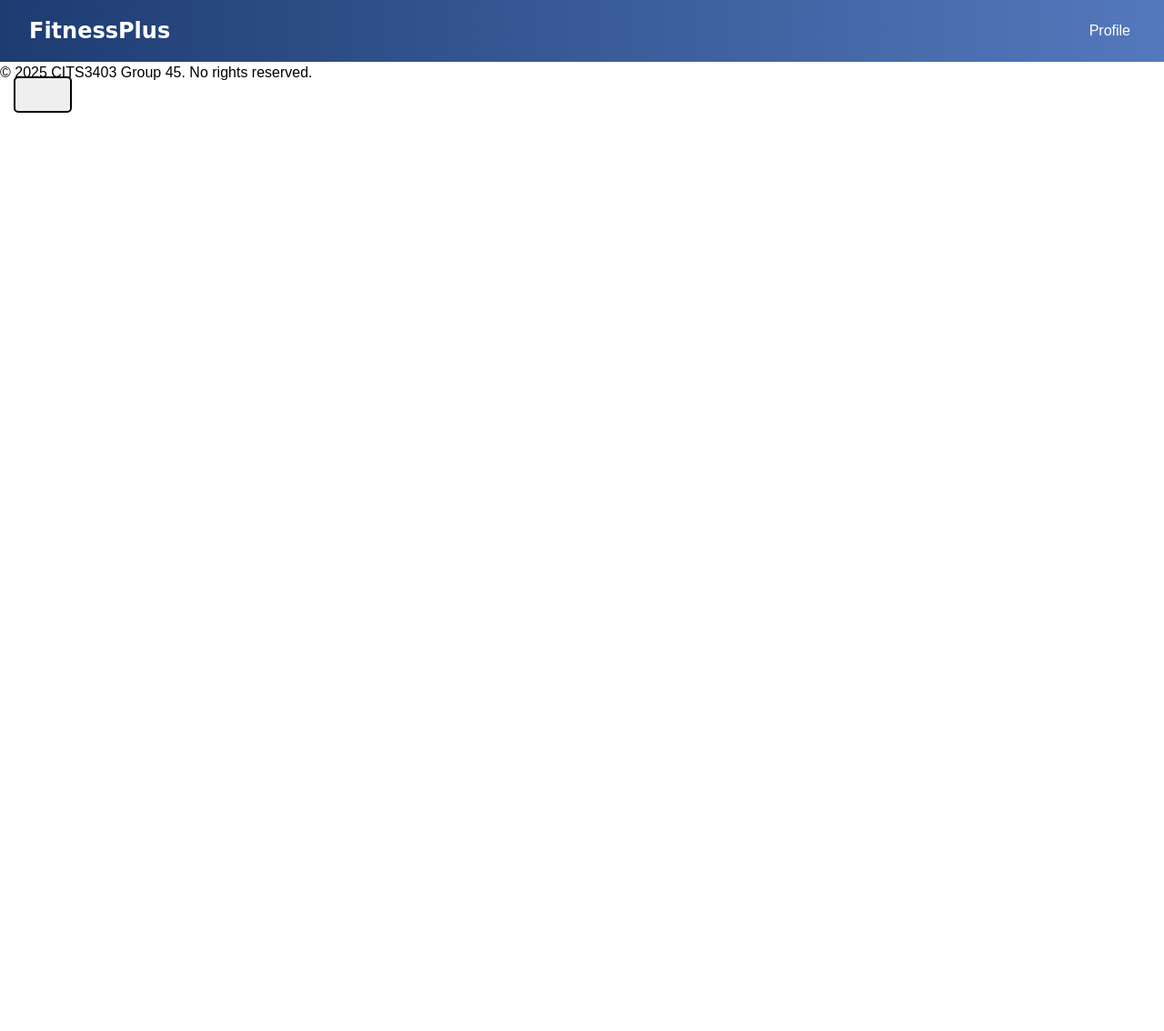
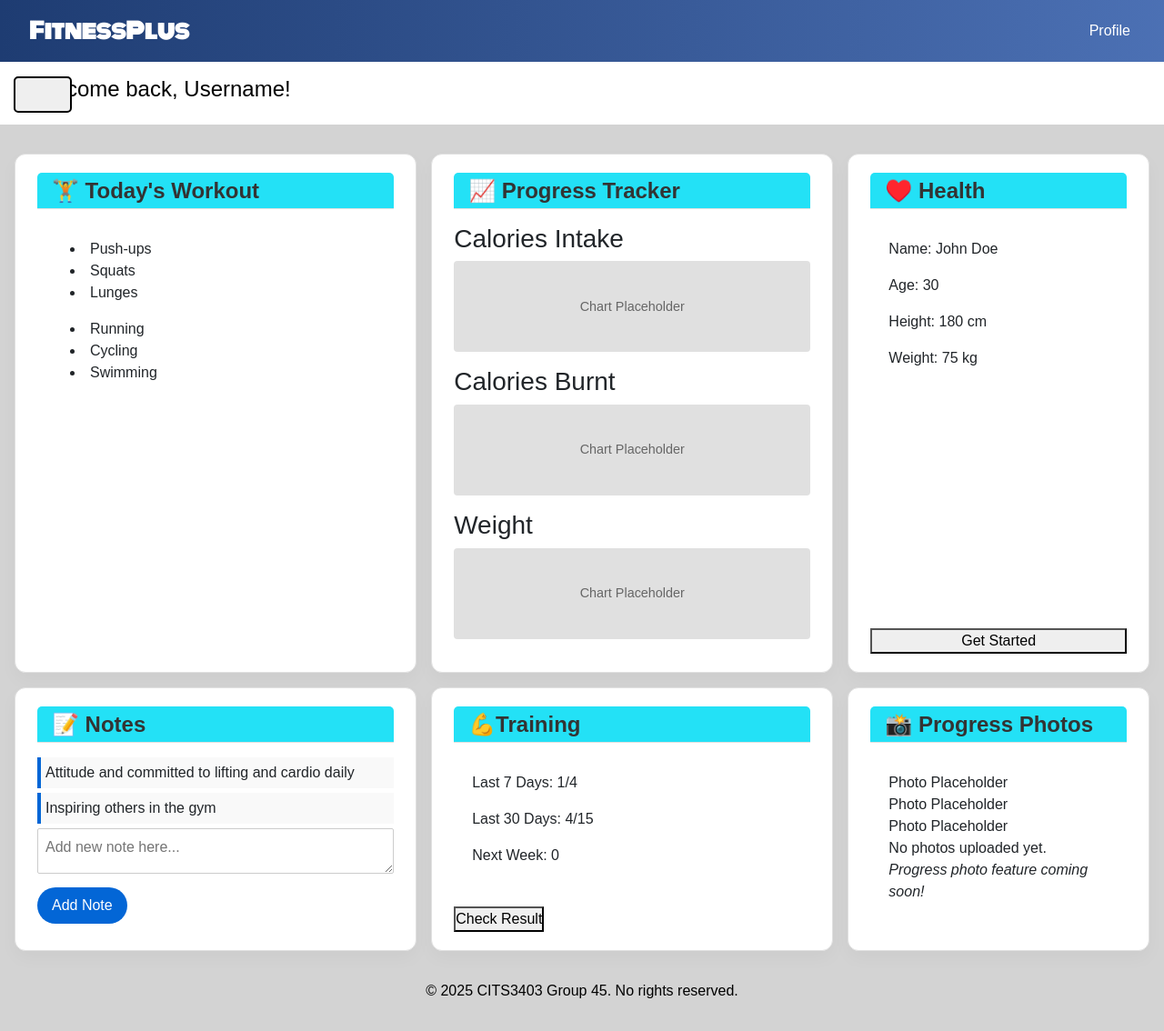
Before and after one commit to dhq-le/CITS3403, a Flask app: page / in a window 1280 px wide. Shown: the whole page at 91% size. Before the commit the page ends 124 px from the top, so only its background shows below. Run offline with Flask 3, Linux system fonts and the light colour scheme; the visitor is signed in with stand-in values (Sample User, id 1); some libraries are stand-ins or nearby versions.

Commit message:
feat(sidebar): merged sidebar with flask app and other pages.

```diff
--- a/app/__init__.py
+++ b/app/__init__.py
@@ -4,7 +4,7 @@
 application.config['SECRET_KEY'] = 'yoursecret-key'
 
 if __name__ == '__main__':
-    application.run(debug=True, port=8000)
+    application.run(debug=True)
 
 #need to import app.routes
 import app.routes
--- a/app/routes.py
+++ b/app/routes.py
@@ -25,7 +25,7 @@
         WorkoutPlan(session['username'], ["Push-ups", "Squats", "Lunges"]),
         WorkoutPlan(session['username'], ["Running", "Cycling", "Swimming"]),
     ]
-    return render_template('homepage.html', plans=plans)
+    return render_template('home.html', plans=plans)
 
 @application.route('/logout')
 def logout():
--- a/app/static/css/base.css
+++ b/app/static/css/base.css
@@ -24,6 +24,7 @@
 
 .sidebar {
 	z-index: 1000;
+	position: fixed;
 	background-color: var(--navbar-color);
 	color: var(--text-color);
 	transition: all 0.3s ease;
@@ -81,9 +82,9 @@
 }
 
 #menu-button {
+	position: fixed;
 	border: 2px solid;
 	border-radius: 5px;
-	position: absolute;
 	box-sizing: border-box;
 	display: inline-flex;
 	width: 4rem;
@@ -136,6 +137,7 @@
 	}
 
 	.main {
+		z-index: 1;
 		margin-left: 250px;
 		transition: margin-left 0.3s ease;
 	}
@@ -148,7 +150,6 @@
 /* Mobile view */
 @media (max-width: 768px) {
 	#menu-button {
-		position: absolute;
 		transform: translateX(-50%);
 		height: 50px;
 		bottom: 15%; /* Position from the top */
--- a/app/templates/base.html
+++ b/app/templates/base.html
@@ -3,41 +3,42 @@
 <head>
 	<meta charset="UTF-8">
 	<meta name="viewport" content="width=device-width, initial-scale=1.0">
+	<meta name="description" content="FitnessPlus App">
+
+	<title>{% block title %}FitnessPlus{% endblock %}</title>
+
+	{% block head %}
+	<!-- Fonts -->
+	<link href="https://fonts.googleapis.com/css2?family=Monoton&display=swap" rel="stylesheet">
+
+	<!-- BOOTSTRAP CSS CDN -->
+	<link href="https://cdn.jsdelivr.net/npm/bootstrap@5.3.5/dist/css/bootstrap.min.css" rel="stylesheet" integrity="sha384-SgOJa3DmI69IUzQ2PVdRZhwQ+dy64/BUtbMJw1MZ8t5HZApcHrRKUc4W0kG879m7" crossorigin="anonymous">
+	<!-- CSS Stylesheet -->
+	<link rel="stylesheet" href="{{ url_for('static', filename='css/base.css') }}">
 
 	<!-- BOXICONS -->
 	<link href='https://unpkg.com/boxicons@2.1.4/css/boxicons.min.css' rel='stylesheet'>
-	<!-- BOOTSTRAP CSS CDN -->
-	<link href="https://cdn.jsdelivr.net/npm/bootstrap@5.3.5/dist/css/bootstrap.min.css" rel="stylesheet" integrity="sha384-SgOJa3DmI69IUzQ2PVdRZhwQ+dy64/BUtbMJw1MZ8t5HZApcHrRKUc4W0kG879m7" crossorigin="anonymous">
-	<!-- CSS Styles (REPLACE WITH FLASK VERSION WHEN BACKEND IS ADDED) -->
-	<link rel="stylesheet" href="/app/static/css/base.css">
-	<!------ <link rel="stylesheet" href="{{ url_for('static', filename='css/base.css') }}"> -->
-
-	<!------ Favicon (REPLACE WITH FLASK VERSION WHEN BACKEND IS ADDED) -->
-	<link rel="icon" href="/app/static/images/favicon.ico" type="image/x-icon">
-	<link rel="shortcut icon" href="/app/static/images/favicon.ico" type="image/x-icon">
-	<!------
+	<!-- Favicon -->
 	<link rel="icon" href="{{ url_for('static', filename='images/favicon.ico') }}" type="image/x-icon">
 	<link rel="shortcut icon" href="{{ url_for('static', filename='images/favicon.ico') }}" type="image/x-icon">
-	-->
 
-	<!------ Meta description (CHANGE THIS LATER) -->
-	<meta name="description" content="Welcome to Gainsboro, the number 1 exercise app for all your needs!">
+	{% endblock %}
 </head>
 
 
 <body>
-
 	<!-- Header section -->
 		<!-- NAVIGATION BAR -->
+	<header>
 		<nav class="navbar" id="header-bar">
 			<div class="logo">FitnessPlus</div>
 			<div class="nav-links" id="header-nav-links">
 				  <a href="#">Profile</a>
 			</div>
 		</nav>
+	</header>
 
-
-	<!-- Navbar / Toggle -->
+	<!-- Menu Button -->
 	<div>
 		<button class="menu-button collapsed" type="button" id="menu-button">
 			<box-icon name='chevrons-right' id="menu-icon"></box-icon>
@@ -51,6 +52,9 @@
 				<ul class="nav flex-column p-3">
 					<li class="nav-item">
 						<a class="nav-link active" href="#">Start Course</a>
+					</li>
+					<li class="nav-item">
+						<a class="nav-link" href="#" href=" {{ url_for('index') }}">Home</a>
 					</li>
 					<li class="nav-item">
 						<a class="nav-link" href="#">Metrics</a>
@@ -69,20 +73,23 @@
 		</div>
 	</div>
 
+	<div class="main-content" id="main">
+		{% block content %} {% endblock %}
+	</div>
+
+
 	<!-- Footer section -->
-	<footer>
+	<footer class="text-center py-3">
 		<p>&copy; 2025 CITS3403 Group 45. No rights reserved.</p>
 	</footer>
 
+	{% block scripts %}
 	<!-- BOXICON JS -->
 	 <script src="https://unpkg.com/boxicons@2.1.4/dist/boxicons.js"></script>
-
 	<!-- BOOTSTRAP JS CDN -->
 	<script src="https://cdn.jsdelivr.net/npm/bootstrap@5.3.5/dist/js/bootstrap.bundle.min.js" integrity="sha384-k6d4wzSIapyDyv1kpU366/PK5hCdSbCRGRCMv+eplOQJWyd1fbcAu9OCUj5zNLiq" crossorigin="anonymous"></script>
-
-	<!------ JavaScript (REPLACE WITH FLASK VERSION WHEN BACKEND IS ADDED) -->
-	<script src="../static/js/base.js"></script>
-	<!-- <script src="{{ url_for('static', filename='js/base.js') }}"></script> -->
-
+	<!-- JavaScript -->
+	<script src="{{ url_for('static', filename='js/base.js') }}"></script>
+	{% endblock %}
 </body>
 </html>
--- a/app/templates/homepage.html
+++ b/app/templates/home.html
@@ -6,7 +6,12 @@
 <link rel="stylesheet" href="{{ url_for('static', filename='css/homepage.css') }}">
 {% endblock %}
 
+
 {% block content %}
+<header class="dashboard-header">
+  <h1>Welcome back, <span id="username">Username</span>!</h1>
+</header>
+
 <!-- MAIN DASHBOARD CONTENT -->
 <main class="dashboard">
 
@@ -55,7 +60,7 @@
     </div>
     <div class="card-body">
       <p>Name: <span id="user-name">John Doe</span></p>
-      <p>Age: <span id="user-agedddd">30</span></p>
+      <p>Age: <span id="user-age">30</span></p>
       <p>Height: <span id="user-height">180 cm</span></p>
       <p>Weight: <span id="user-weight">75 kg</span></p>
     </div>
@@ -111,5 +116,5 @@
 
 {% block scripts %}
 {{ super() }}
-<script src="{{ url_for('static', filename='js/notes.js') }}"></script>
+<script src="{{ url_for('static', filename='js/home.js') }}"></script>
 {% endblock %}
```
Also changed, not shown: app/static/css/homepage.css (+0 -42 lines), app/static/js/home.js (renamed from app/static/js/notes.js). Lines whose indentation alone changed are shown as unchanged.
